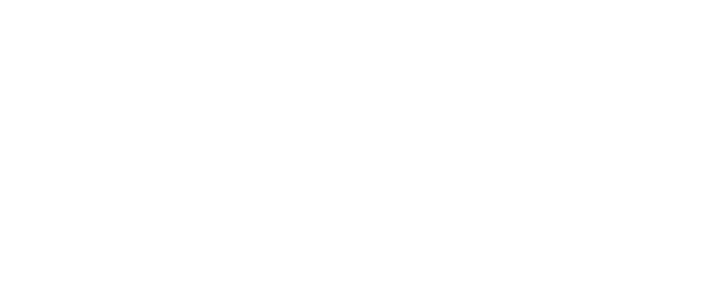
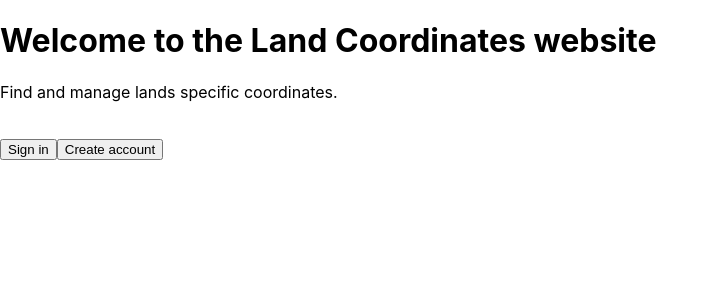
Before and after one commit to lewis-murgor/Land-Coordinates-Frontend, a React (Create React App) app: page / in a window 1280 px wide. Shown: the top 300 px of the page, without its empty margins (0-719 px from the left). Built offline with nearby package versions, Linux system fonts and the light colour scheme.

Commit message:
create welcome function

```diff
--- a/src/components/Welcome.js
+++ b/src/components/Welcome.js
@@ -1,3 +1,24 @@
-function Welcome () {};
+import React from "react";
+import { Link } from "react-router-dom";
+
+function Welcome () {
+    return (
+        <div>
+            <header>
+                <h1>Welcome to the Land Coordinates website</h1>
+            </header>
+            <main>
+                <p>Find and manage lands specific coordinates.</p>
+                <br/>
+                <Link to='/login'>
+                    <button>Sign in</button>
+                </Link>
+                <Link to='/signup'>
+                    <button>Create account</button>
+                </Link>
+            </main>
+        </div>
+    );
+};
 
 export default Welcome;
```
